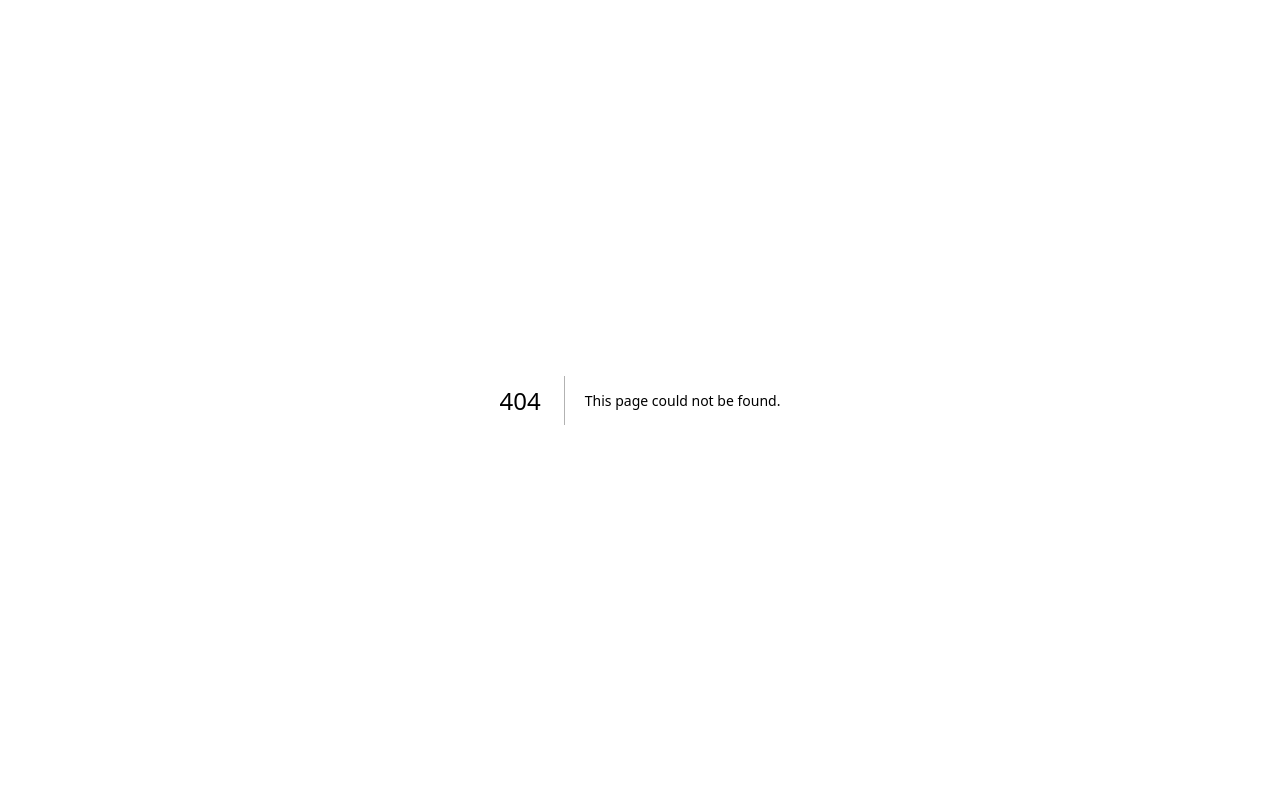
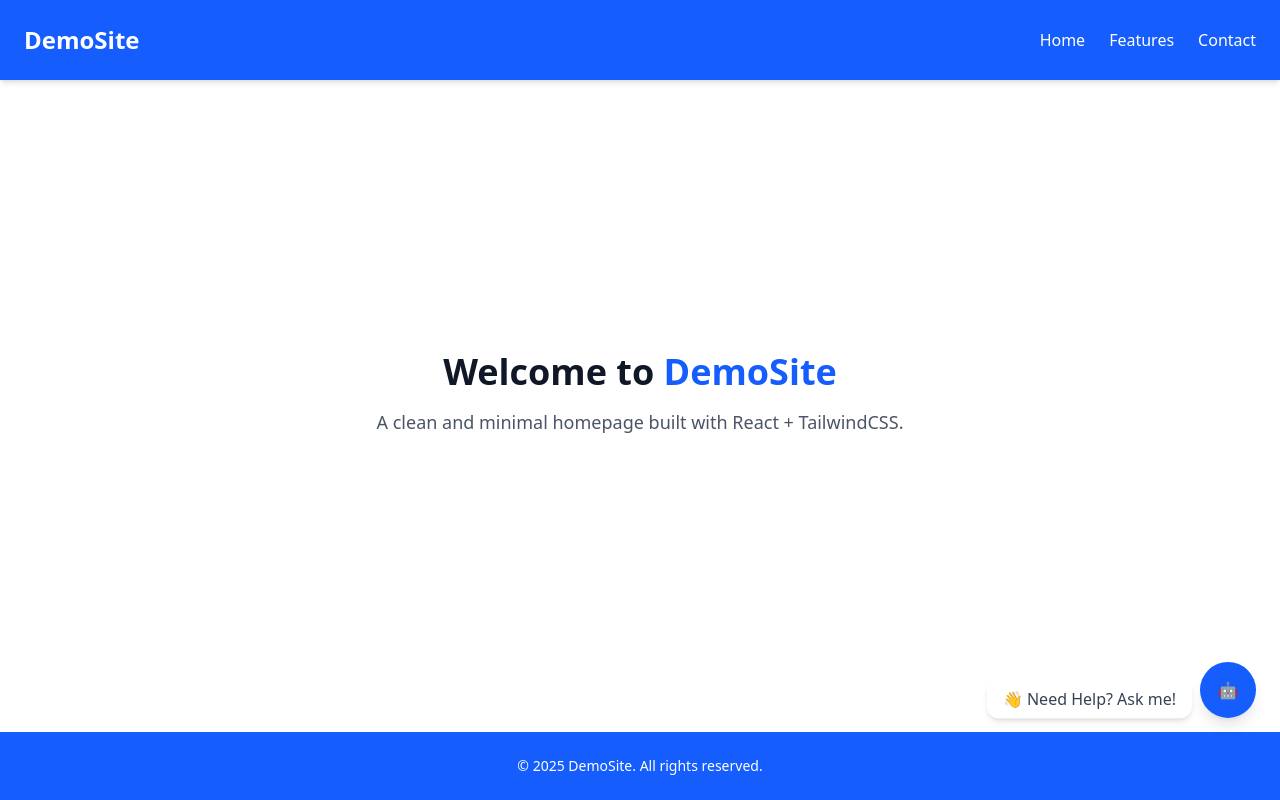
Before and after one commit to Ujjwal-singh32/Ai-Healthcare, a Next.js app: page /demo in a window 1280 px wide. Before the commit this address had no page. Built offline with nearby package versions, Linux system fonts and the light colour scheme.

Commit message:
added demo page with chat bot

```diff
--- /dev/null
+++ b/src/app/demo/page.jsx
@@ -0,0 +1,180 @@
+"use client";
+import { useState } from "react";
+import { useRouter } from "next/navigation";
+
+export default function HomePage() {
+  const [open, setOpen] = useState(false);
+  const [messages, setMessages] = useState([]);
+  const router = useRouter();
+
+  // Predefined bot responses
+  const botResponses = {
+    "i have fever": [
+      { type: "bot", text: "I see you have fever 🤒" },
+      {
+        type: "bot",
+        text: "You can:",
+        options: [
+          { label: "Book Doctor Appointment", path: "/user/doctor" },
+          { label: "Order Medicine", path: "/pharmacy" },
+          { label: "Check your disease", path: "/user/ai" },
+        ],
+      },
+    ],
+    hii: [{ type: "bot", text: "Hello 👋 How can I assist you today?" }],
+  };
+
+  const handleSend = (userMsg) => {
+    const newMessages = [...messages, { type: "user", text: userMsg }];
+    setMessages(newMessages);
+
+    const lower = userMsg.toLowerCase();
+    if (botResponses[lower]) {
+      setTimeout(() => {
+        setMessages((prev) => [...prev, ...botResponses[lower]]);
+      }, 600);
+    } else {
+      setTimeout(() => {
+        setMessages((prev) => [
+          ...prev,
+          { type: "bot", text: "Sorry, I didn’t understand 🤔" },
+        ]);
+      }, 600);
+    }
+  };
+
+  return (
+    <div className="min-h-screen bg-white flex flex-col relative">
+      {/* Navbar */}
+      <nav className="flex justify-between items-center p-6 bg-blue-600 shadow-md">
+        <h1 className="text-2xl font-bold text-white">DemoSite</h1>
+        <div className="space-x-6">
+          <a href="#" className="text-white hover:text-blue-200">
+            Home
+          </a>
+          <a href="#" className="text-white hover:text-blue-200">
+            Features
+          </a>
+          <a href="#" className="text-white hover:text-blue-200">
+            Contact
+          </a>
+        </div>
+      </nav>
+
+      {/* Hero Section */}
+      <header className="flex-1 flex flex-col justify-center items-center text-center px-6">
+        <h2 className="text-4xl font-extrabold text-gray-900 mb-4">
+          Welcome to <span className="text-blue-600">DemoSite</span>
+        </h2>
+        <p className="text-lg text-gray-600 max-w-2xl mb-6">
+          A clean and minimal homepage built with React + TailwindCSS.
+        </p>
+      </header>
+
+      {/* Footer */}
+      <footer className="bg-blue-600 text-center py-6 text-white text-sm">
+        © {new Date().getFullYear()} DemoSite. All rights reserved.
+      </footer>
+
+      {/* Floating Chatbot Icon + Tooltip */}
+      <div className="fixed bottom-20 right-6 flex flex-row items-end gap-2">
+        <div className="bg-white px-4 py-2 rounded-lg shadow-md text-gray-700 animate-bounce">
+          👋 Need Help? Ask me!
+        </div>
+        <button
+          onClick={() => setOpen(true)}
+          className="w-14 h-14 rounded-full bg-blue-600 text-white flex items-center justify-center shadow-lg hover:bg-blue-700 transition animate-bounce"
+        >
+          🤖
+        </button>
+      </div>
+
+      {/* Chat Popup */}
+      {open && (
+        <div className="fixed inset-0 flex items-center justify-center z-50">
+          {/* Background */}
+          <div
+            className="absolute inset-0 bg-black/40 backdrop-blur-sm"
+            onClick={() => setOpen(false)}
+          ></div>
+
+          {/* Chatbox */}
+          <div className="relative bg-white rounded-xl shadow-lg w-[600px] h-[550px] flex flex-col z-10 animate-slideUp">
+            {/* Header */}
+            <div className="bg-blue-600 text-white p-4 rounded-t-xl flex justify-between items-center">
+              <h2 className="font-bold">Your Navigation Assistant 🧭</h2>
+              <button onClick={() => setOpen(false)}>✖</button>
+            </div>
+
+            {/* Messages */}
+            <div className="flex-1 p-4 overflow-y-auto space-y-3">
+              {messages.map((msg, i) => (
+                <div
+                  key={i}
+                  className={`flex ${
+                    msg.type === "user" ? "justify-end" : "justify-start"
+                  }`}
+                >
+                  <div
+                    className={`px-4 py-2 rounded-lg max-w-[75%] animate-fadeIn ${
+                      msg.type === "user"
+                        ? "bg-blue-600 text-white"
+                        : "bg-gray-200 text-gray-800"
+                    }`}
+                  >
+                    {msg.text}
+                    {msg.options && (
+                      <div className="mt-2 flex flex-col gap-2">
+                        {msg.options.map((opt, j) => (
+                          <button
+                            key={j}
+                            onClick={() => router.push(opt.path)}
+                            className="px-3 py-1 text-sm bg-white border rounded-lg hover:bg-blue-100 transition"
+                          >
+                            {opt.label}
+                          </button>
+                        ))}
+                      </div>
+                    )}
+                  </div>
+                </div>
+              ))}
+            </div>
+
+            {/* Input */}
+            <div className="p-3 border-t flex gap-2">
+              <input
+                type="text"
+                placeholder="Type your message..."
+                className="flex-1 border px-3 py-2 rounded-lg"
+                onKeyDown={(e) => {
+                  if (e.key === "Enter" && e.target.value.trim() !== "") {
+                    handleSend(e.target.value);
+                    e.target.value = "";
+                  }
+                }}
+              />
+              <button
+                className="px-4 bg-blue-600 text-white rounded-lg hover:bg-blue-700 transition"
+                onClick={() => {
+                  const input = document.querySelector("input");
+                  if (input.value.trim() !== "") {
+                    handleSend(input.value);
+                    input.value = "";
+                  }
+                }}
+              >
+                Send
+              </button>
+            </div>
+          </div>
+        </div>
+      )}
+
+      {/* Animations */}
+      <style jsx>{`
+
+      `}</style>
+    </div>
+  );
+}
--- a/src/app/globals.css
+++ b/src/app/globals.css
@@ -161,3 +161,50 @@
     @apply bg-background text-foreground;
   }
 }
+
+@tailwind base;
+@tailwind components;
+@tailwind utilities;
+
+@layer utilities {
+  @keyframes fadeIn {
+    0% {
+      transform: scale(0.9);
+      opacity: 0;
+    }
+    100% {
+      transform: scale(1);
+      opacity: 1;
+    }
+  }
+  .animate-fadeIn {
+    animation: fadeIn 0.3s ease-out forwards;
+  }
+}
+
+ @keyframes fadeIn {
+          from {
+            opacity: 0;
+            transform: translateY(10px);
+          }
+          to {
+            opacity: 1;
+            transform: translateY(0);
+          }
+        }
+        @keyframes slideUp {
+          from {
+            transform: translateY(50px);
+            opacity: 0;
+          }
+          to {
+            transform: translateY(0);
+            opacity: 1;
+          }
+        }
+        .animate-fadeIn {
+          animation: fadeIn 0.4s ease forwards;
+        }
+        .animate-slideUp {
+          animation: slideUp 0.5s ease forwards;
+        }
```
